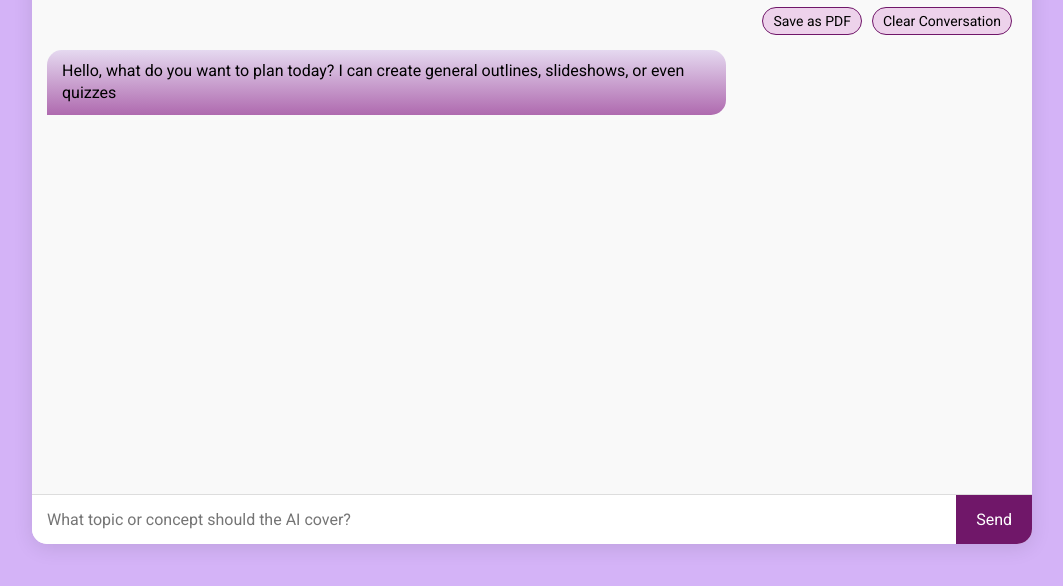
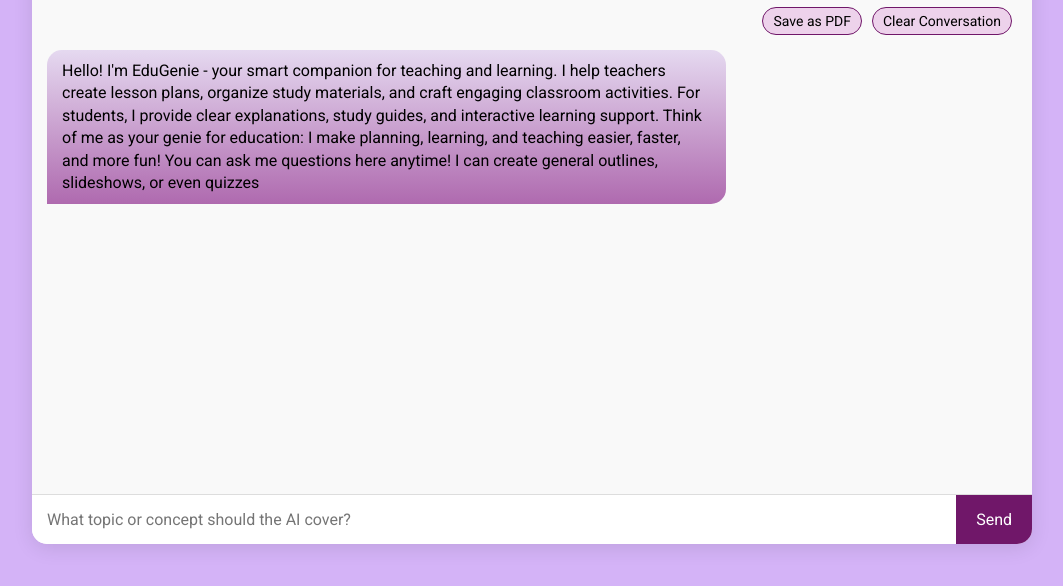
Before and after one commit to luisaaiko/EduGenie2.0, a website: page index.html in a window 1280 px wide. Shown: the part 156-742 px from the top of the page, without its empty margins (108-1171 px from the left). Drawn offline with nearby package versions, Linux system fonts and the light colour scheme.

Commit message:
summary edit

```diff
--- a/index.html
+++ b/index.html
@@ -26,7 +26,7 @@
 
             <div class="chat-box" id="conversationArea">
                 <div class="message bot">
-                    <div class="bubble">Hello, what do you want to plan today? I can create general outlines, slideshows, or even quizzes</div>
+                    <div class="bubble">Hello! I'm EduGenie - your smart companion for teaching and learning. I help teachers create lesson plans, organize study materials, and craft engaging classroom activities. For students, I provide clear explanations, study guides, and interactive learning support. Think of me as your genie for education: I make planning, learning, and teaching easier, faster, and more fun! You can ask me questions here anytime! I can create general outlines, slideshows, or even quizzes</div>
                 </div>
             </div>
 
```
